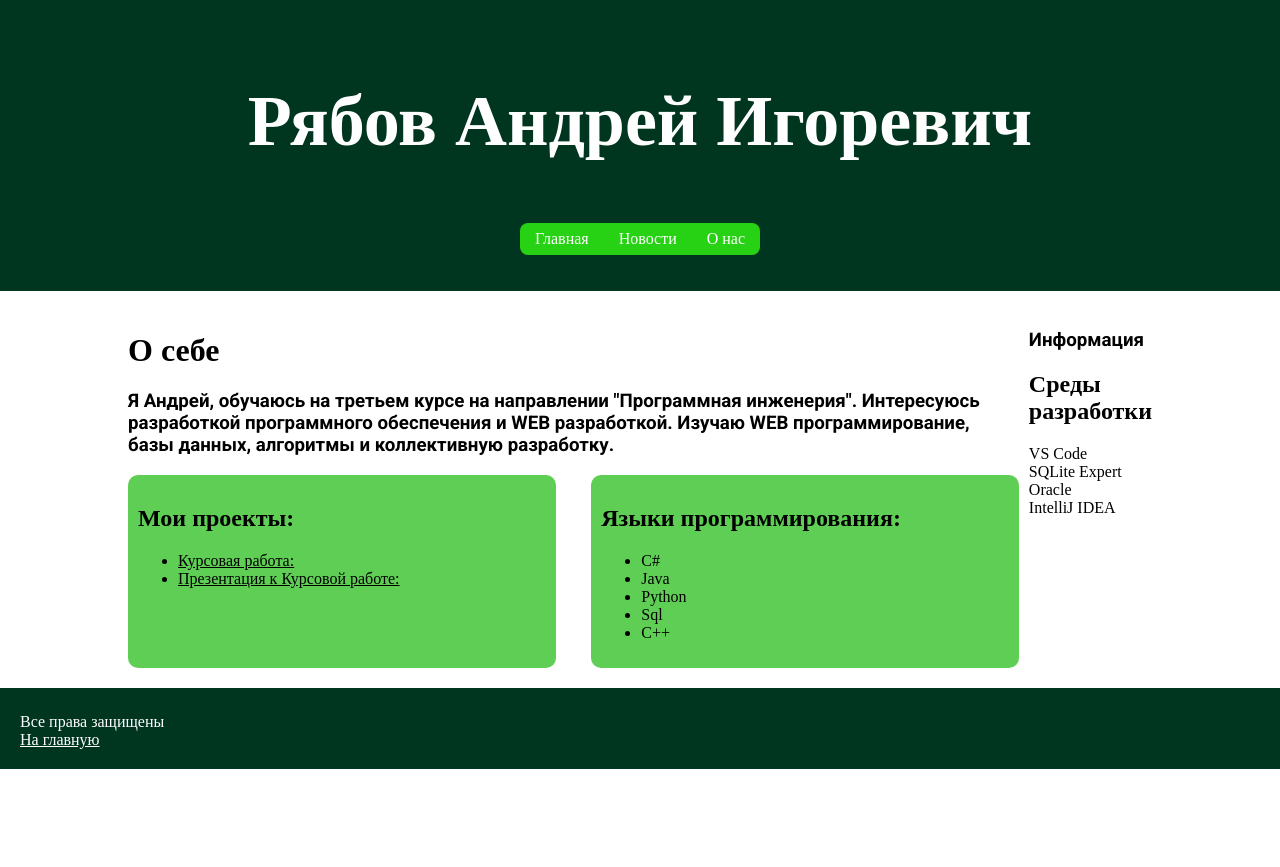
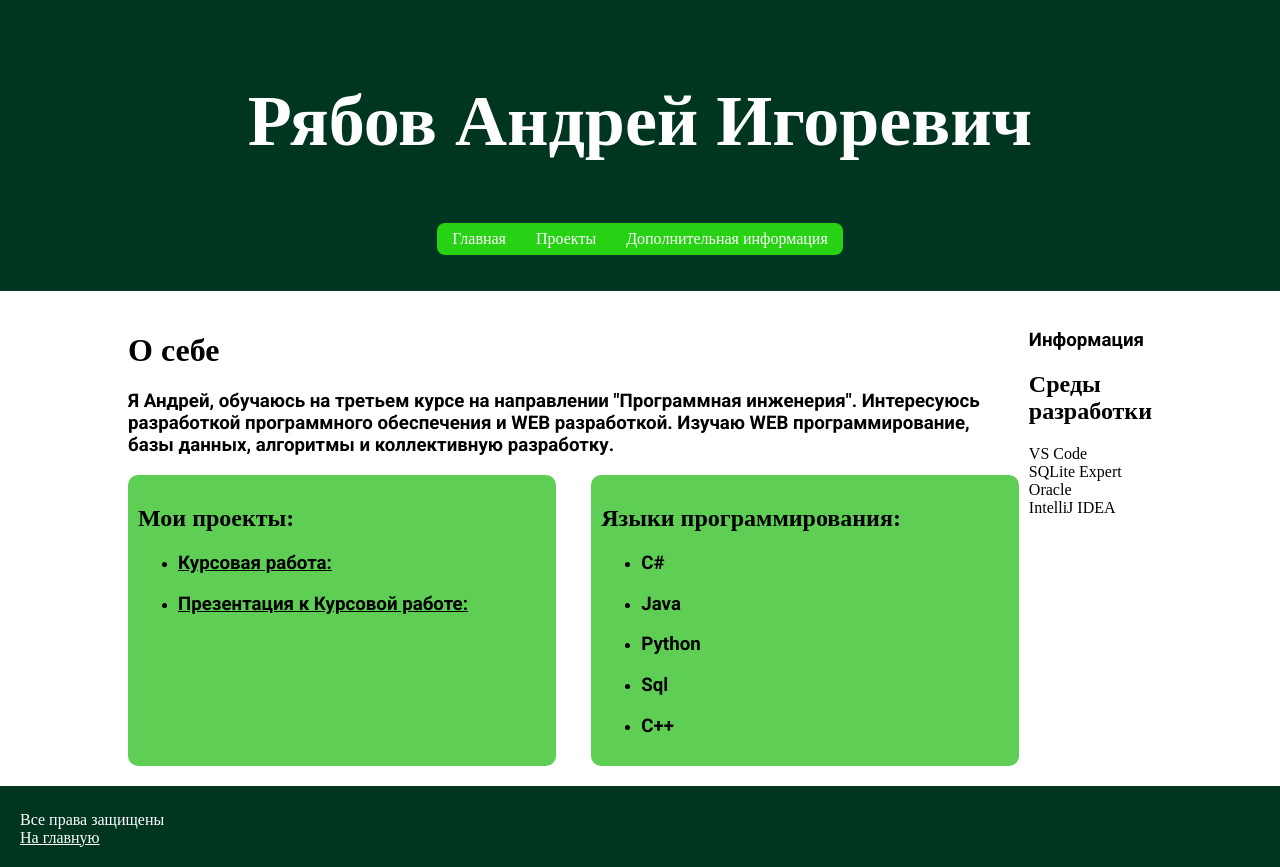
Before and after one commit to DryunNnyA/DryunNnyA.github.io, a plain HTML site: page index.html in a window 1280 px wide. Before the commit the page ends 800 px from the top, so only its background shows below. Drawn offline with Linux system fonts and the light colour scheme.

Commit message:
Финальная версия

```diff
--- a/index.html
+++ b/index.html
@@ -12,9 +12,7 @@
     <div class="wrapper">
         <header class="header">
             <div class="sitename ">
-                <!--<figure class="image" ="img">
-                    <img width="20%" src="https://sun9-62.userapi.com/impg/6Yy32RWCyQarcH6Li5rSqXK63n6e03WhIzQUrw/DcvLE2y1-to.jpg?size=811x1080&quality=96&sign=9b62b47dde6d2a981b43972ca53004a1&type=album"
-                </figure>-->
+
                 <a href="/">
                     <h2>Рябов Андрей Игоревич</h2>
                 </a>
@@ -22,9 +20,9 @@
             </div>
             <nav class="nav">
                 <ul class="nav__spnav">
-                    <li class="nav__item"><a class="nav__link" href="Site.html">Главная</a></li>
-                    <li class="nav__item"><a class="nav__link" href="#">Новости</a></li>
-                    <li class="nav__item"><a class="nav__link" href="#">О нас</a></li>
+                    <li class="nav__item"><a class="nav__link" href="index.html">Главная</a></li>
+                    <li class="nav__item"><a class="nav__link" href="#Projects">Проекты</a></li>
+                    <li class="nav__item"><a class="nav__link" href="#dopinfo">Дополнительная информация</a></li>
                 </ul>
             </nav>
         </header>
@@ -44,13 +42,13 @@
 
                             </a>
                         </h2>
-                        <div>
+                        <div id="Projects">
                             <h2>Мои проекты:</h2>
                             <ul class="infItem">
-                                <li class="inf__Item"><a class="InfLink" href="https://github.com/DryunNnyA/CourseWork">Курсовая работа:
-                                    </a></li>
-                                <li class="inf__Item"><a class="InfLink" href="https://github.com/DryunNnyA/CourseWorkPresentation">Презентация к
-                                        Курсовой работе: </a> </li>
+                                <li class="inf__Item"><h3><a class="InfLink" href="https://github.com/DryunNnyA/CourseWork">Курсовая работа:
+                                    </a></h3></li>
+                                <li class="inf__Item"><h3><a class="InfLink" href="https://github.com/DryunNnyA/CourseWorkPresentation">Презентация к
+                                        Курсовой работе: </a><h3></li>
                             </ul>
 
 
@@ -68,11 +66,11 @@
                         <div>
                             <h2>Языки программирования:</h2>
                             <ul class="info__item">
-                                <li class="">C# </li>
-                                <li>Java</li>
-                                <li>Python</li>
-                                <li>Sql</li>
-                                <li>C++</li>
+                                <li><h3>C#</h3></li>
+                                <li><h3>Java</h3></li>
+                                <li><h3>Python</h3></li>
+                                <li><h3>Sql</h3></li>
+                                <li><h3>C++</h3></li>
                             </ul>
 
                         </div>
@@ -81,7 +79,7 @@
             </main>
             <aside class="aside">
 
-                <h3 class="aside__item">Информация</h3>
+                <h3 id="dopinfo" class="aside__item">Информация</h3>
                 <ul class="short_info">
                     <h2>Среды разработки</h2>
                     <li>VS Code</li>
```
